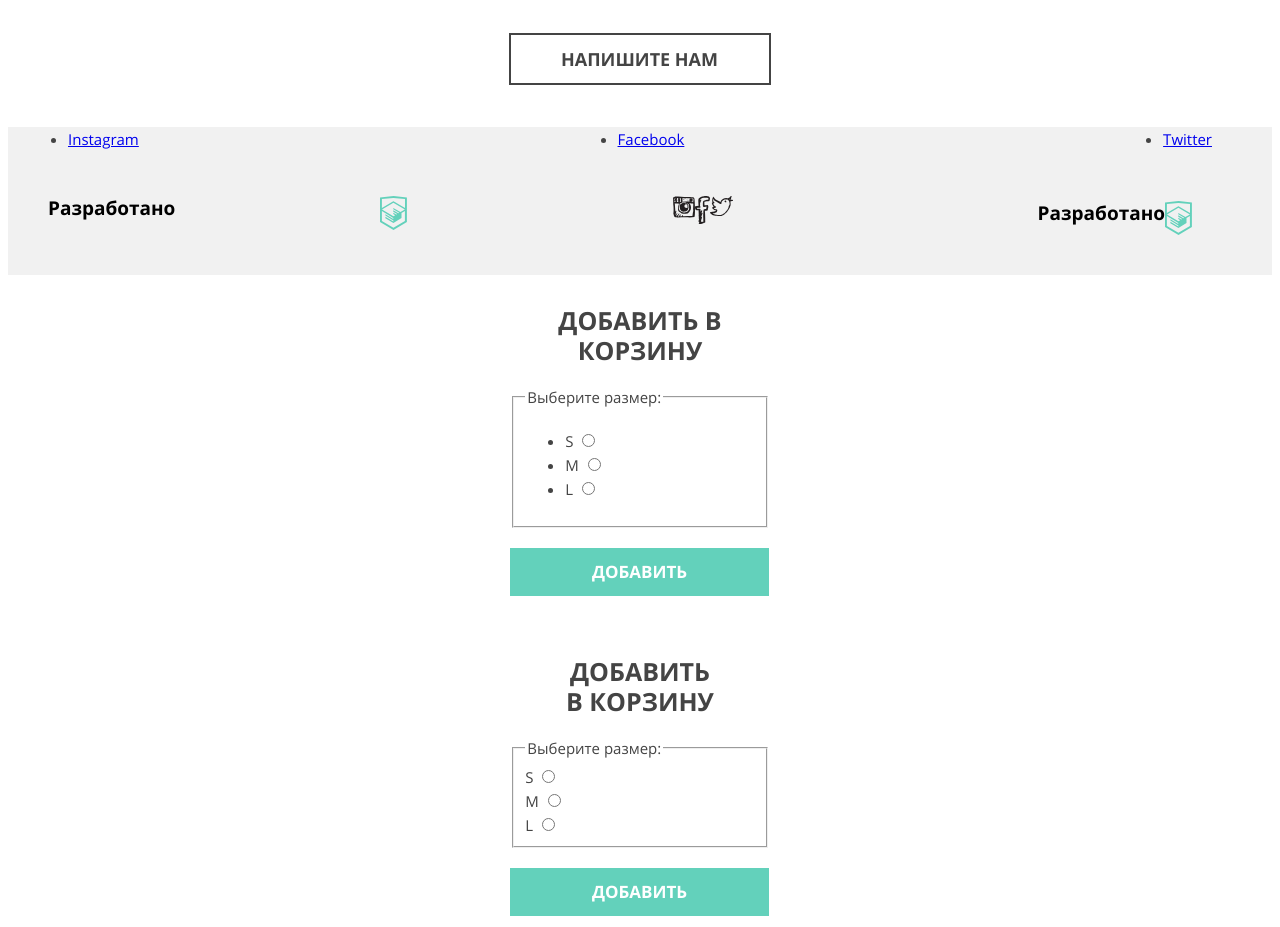
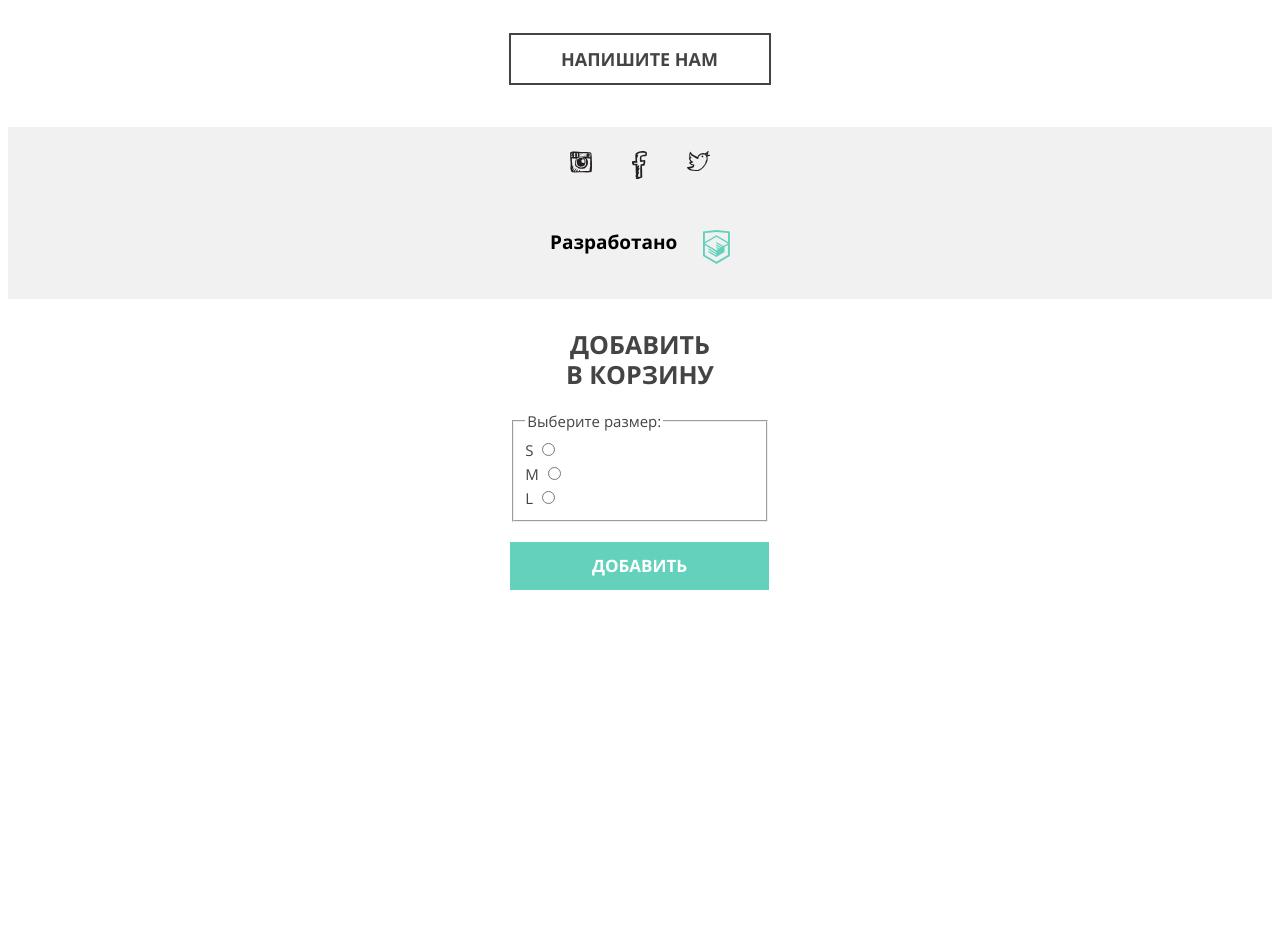
Before and after one commit to catjelli/21691-mishka-22, a website: page source/index.html in a window 1280 px wide. Shown: the part 3648-4575 px from the top of the page. After the commit the page ends 4276 px from the top, so only its background shows below. Drawn offline with nearby package versions, Linux system fonts and the light colour scheme; files that its build step writes are made by us from their sources.

Commit message:
решаю конфликты и привожу к единой версии локальный и удалённый репозиторий

```diff
--- a/source/index.html
+++ b/source/index.html
@@ -146,30 +146,9 @@
     </main>
 
     <footer class="page-footer">
-      <a class="logo page-footer__logo">
-        <img src="img/mishka-logo-footer.svg" width="102" height="34" alt="Логотип магазина Мишка">
-      </a>
-      <section class="page-footer__social social">
-        <h2 class="visually-hidden">Соцсети</h2>
-        <ul class="social__list">
-          <li class="social__item">
-            <a class="social__link social__link--instagram" href="#!">Instagram</a>
-          </li>
-          <li class="social__item">
-            <a class="social__link social__link--facebook" href="#!">Facebook</a>
-          </li>
-          <li class="social__item">
-            <a class="social__link social__link--twitter" href="#!">Twitter</a>
-          </li>
-        </ul>
-      </section>
-      <section class="page-footer__copyright copyright">
-        <h2 class="visually-hidden">Copyright</h2>
-        <p class="copyright__title">Разработано</p>
-        <a class="copyright__link" href="https://htmlacademy.ru/intensive/adaptive">
-          <svg width="27" height="35" viewBox="0 0 27 35" fill="none" xmlns="http://www.w3.org/2000/svg" aria-label="Переход на сайт HTML Academy">
-            <path d="M13.6 0H13.5L0 1.4V26.1L13.5 34.1L26.9 26.1V1.4L13.6 0ZM25 12.1L13.5 5.3V5.2H13.4L13.3 5.1V5.2L1.9 12.1V3.1L13.4 1.9L25 3.1V12.1ZM13.4 6.8L24.9 13.5L20.4 16.1L13.3 11.9V13.3L19.2 16.8L18.3 17.3L13.3 14.3V15.7L17.1 18L16.3 18.5L13.3 16.7V18.1L15.2 19.2L13.4 20.3L2 13.6L13.4 6.8ZM1.9 15.1L13.3 21.9V22.9L5.4 18.2V19.6L13.4 24.4V25.5L5.4 20.8V22.2L13.4 27L21.5 22.1V16.9L24.9 14.9V24.9L13.4 31.8L1.9 25V15.1Z" fill="#63D1BB"/>
-          </svg>
+      <div class="page-footer__container">
+        <a class="logo page-footer__logo">
+          <img src="img/mishka-logo-footer.svg" width="102" height="34" alt="Логотип магазина Мишка">
         </a>
         <section class="page-footer__social social">
           <h2 class="visually-hidden">Соцсети</h2>
@@ -210,33 +189,6 @@
         </section>
       </div>
     </footer>
-    <!--Модальное окно-->
-    <div class="modal-overlay"></div>
-    <div class="modal-wrapper">
-      <section class="modal">
-        <h2 class="modal__title">Добавить в корзину</h2>
-        <form class="modal-form">
-          <fieldset class="modal-form__item">
-            <legend class="modal-form__legend">Выберите размер:</legend>
-            <ul>
-              <li>
-                <label for="size-s">S</label>
-                <input type="radio" name="size" value="s" id="size-s">
-              </li>
-              <li>
-                <label for="size-m">M</label>
-                <input type="radio" name="size" value="m" id="size-m">
-              </li>
-              <li>
-                <label for="size-l">L</label>
-                <input type="radio" name="size" value="l" id="size-l">
-              </li>
-            </ul>
-          </fieldset>
-          <button class="button modal__button" type="button">Добавить</button>
-        </form>
-      </section>
-    </div>
 
     <!--Модальное окно-->
     <div class="modal-overlay"></div>
```
Also changed, not shown: source/form.html (+3 -24 lines).
